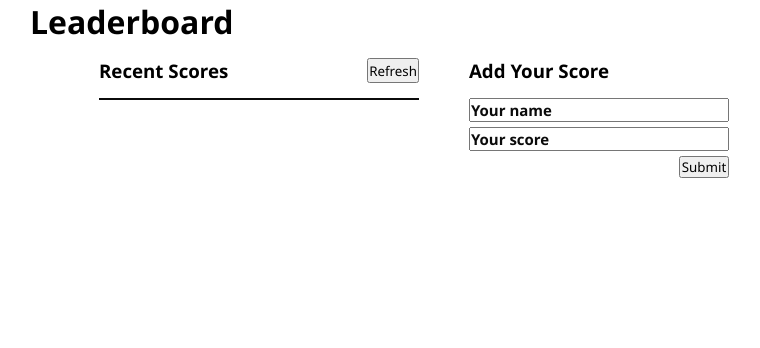
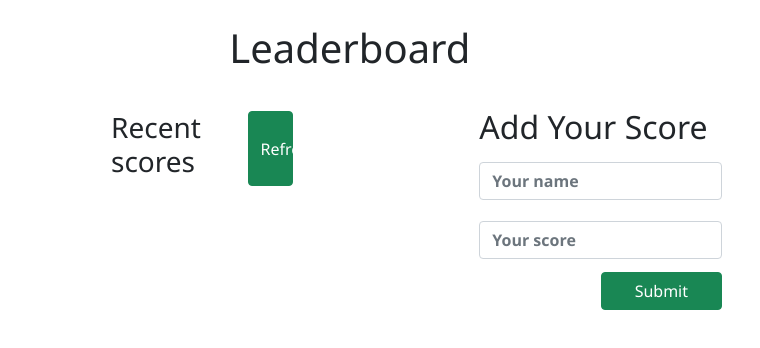
Before and after one commit to jodrack07/leaderboard, a website built with webpack: page src/index.html in a window 1280 px wide. Shown: the whole page, without its empty margins (226-986 px from the left). Built offline with nearby package versions, Linux system fonts and the light colour scheme; no server answers.

Commit message:
Move from CSS to Bootstrap

```diff
--- a/src/index.html
+++ b/src/index.html
@@ -4,30 +4,55 @@
     <meta charset="UTF-8" />
     <meta http-equiv="X-UA-Compatible" content="IE=edge" />
     <meta name="viewport" content="width=device-width, initial-scale=1.0" />
+    <link
+      href="https://cdn.jsdelivr.net/npm/bootstrap@5.0.2/dist/css/bootstrap.min.css"
+      rel="stylesheet"
+      integrity="sha384-EVSTQN3/azprG1Anm3QDgpJLIm9Nao0Yz1ztcQTwFspd3yD65VohhpuuCOmLASjC"
+      crossorigin="anonymous"
+    />
     <title>leaderboard List</title>
   </head>
   <body>
-    <div id="app">
+    <div class="container mt-4">
       <h1>Leaderboard</h1>
-      <div class="container">
-        <div class="boxes">
-          <div class="box-left">
-            <div class="description">
-              <h3>Recent Scores</h3>
-              <button type="submit" class="btn btn-refresh">Refresh</button>
+      <div class="row">
+          <div class="showAlert"></div>
+        <div class="col-md-7">
+          <div class="box-left d-flex flex-column">
+            <div class="box-left-top d-flex justify-content-between my-3">
+              <h3>Recent scores</h3>
+              <button class="btn-refresh btn btn-success w-25">Refresh</button>
             </div>
-            <p class="alert"></p>
-            <ul class="list"></ul>
+            <table class="table table-striped">
+              <tbody class="list"></tbody>
+            </table>
           </div>
-          <div class="box-right">
-            <h3>Add Your Score</h3>
-            <form>
-              <input type="text" id="playerName" placeholder="Your name" />
-              <input type="number" id="score" placeholder="Your score" />
-              <button type="submit" class="btn btn-submit">Submit</button>
-            </form>
+          <p></p>
+        </div>
+        <div class="col-md-5 mt-4">
+          <h2 class="mt-1">Add Your Score</h2>
+          <form class="d-flex flex-column mt-3">
+          <div class="mb-3">
+            <input
+              type="text"
+              class="form-control"
+              id="playerName"
+              placeholder="Your name"
+              required
+            />
           </div>
+          <div>
+            <input
+              type="number"
+              class="form-control"
+              id="score"
+              placeholder="Your score"
+              required
+            />
+          </div>
+          <button class="btn-submit align-self-end w-50 text-center btn btn-success mt-2">Submit</button>
         </div>
+        </form>
       </div>
     </div>
   </body>
```
